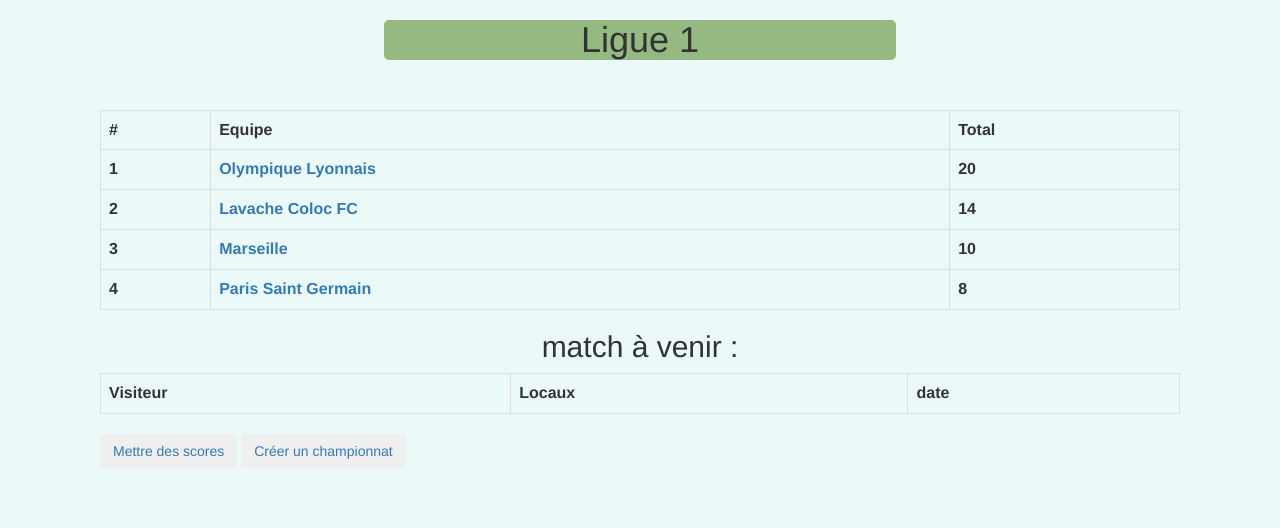
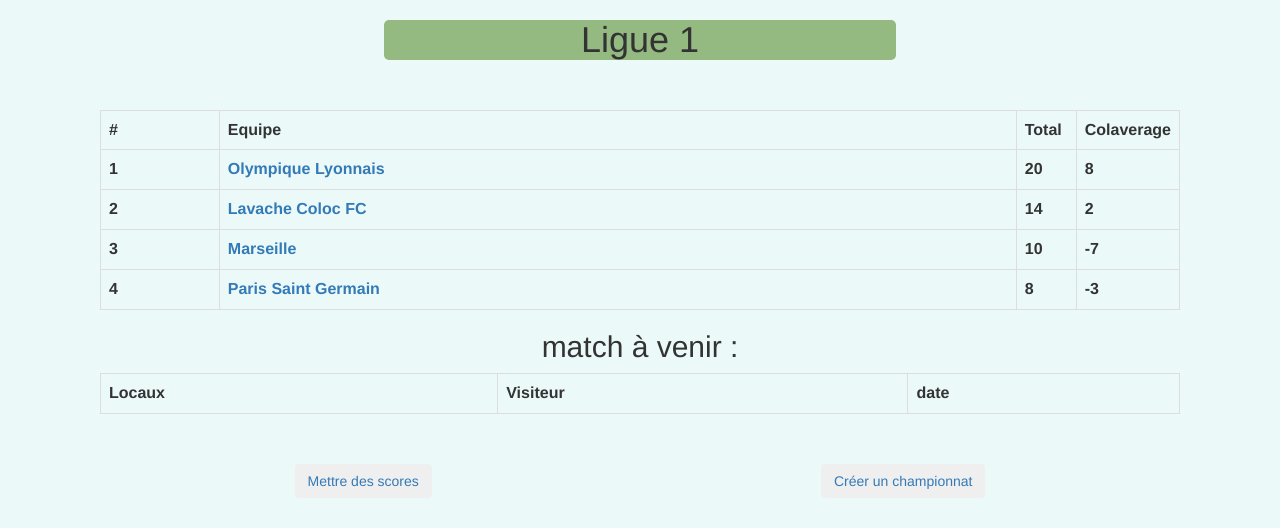
Before and after one commit to MartinNATAF/Django_Tournement, a Django app: page /polls/1/ in a window 1280 px wide. Shown: the top 528 px of the page. Run offline with Django 4.2, Linux system fonts and the light colour scheme; data comes from the database, SQL or seed files in the repository; both versions use the stored data as it was after the commit; lists and menus that the app fills with data are empty.

Commit message:
final css and add colaverage

```diff
--- a/tournement/polls/forms.py
+++ b/tournement/polls/forms.py
@@ -7,4 +7,4 @@
 
     class Meta:
         model = Match
-        fields = ('score_visiteurs', 'score_locaux',)
+        fields = ('score_locaux', 'score_visiteurs')
--- a/tournement/polls/models.py
+++ b/tournement/polls/models.py
@@ -11,11 +11,14 @@
     def get_equipes(self):
         equipes = Equipe.objects.all().filter(ligue=self.ID)
         for equipe in equipes:
+            colaverage = 0
             matches= Match.objects.all().filter(locaux=equipe.ID) | Match.objects.all().filter(visiteur=equipe.ID)
             final = 0
             for results in matches :
                 if results.score_visiteurs != '-' and results.score_visiteurs != '-':
                     if results.visiteur.ID == equipe.ID:
+                        colaverage = colaverage + int(results.score_visiteurs)
+                        colaverage  = colaverage - int(results.score_locaux)
                         if results.score_visiteurs > results.score_locaux:
                             final += 3
                         elif results.score_visiteurs == results.score_locaux and results.score_visiteurs != '-':
@@ -23,16 +26,19 @@
                         else:
                             final += 0
                     else:
+                        colaverage = colaverage - int(results.score_visiteurs)
+                        colaverage  = colaverage + int(results.score_locaux)
                         if results.score_visiteurs < results.score_locaux:
                             final += 3
                         elif results.score_visiteurs == results.score_locaux and results.score_visiteurs != '-':
                             final += 1
                         else:
                             final += 0
+            equipe.colaverage = colaverage
             equipe.point = final
             print(equipe.ID, ':' ,equipe.point)
             equipe.save()
-        return equipes
+        return equipes.order_by('-point','-colaverage')
 
 
 class Equipe(models.Model):
@@ -40,6 +46,7 @@
     ID = models.IntegerField(primary_key=True)
     nom = models.CharField(max_length=50)
     point = models.IntegerField(default=0)
+    colaverage = models.IntegerField(default=0)
     def get_matches(self):
         matches= Match.objects.all().filter(locaux=self.ID) | Match.objects.all().filter(visiteur=self.ID)
         return matches
@@ -47,9 +54,12 @@
         return self.nom
     def some(self):
         matches= Match.objects.all().filter(locaux=self.ID) | Match.objects.all().filter(visiteur=self.ID)
+        colaverage = 0
         final = 0
         for results in matches :
             if results.visiteur.ID == self.ID:
+                colaverage += results.score_visiteurs
+                colaverage  -= results.score_locaux
                 if results.score_visiteurs > results.score_locaux:
                     final += 3
                 elif results.score_visiteurs == results.score_locaux:
@@ -57,12 +67,15 @@
                 else:
                     final += 0
             else:
+                colaverage -= results.score_visiteurs
+                colaverage  += results.score_locaux
                 if results.score_visiteurs < results.score_locaux:
                     final += 3
                 elif results.score_visiteurs == results.score_locaux:
                     final += 1
                 else:
                     final += 0
+        self.colaverage = colaverage
         self.point = final
         self.save()
         return final
@@ -75,3 +88,5 @@
     score_visiteurs = models.CharField(default='-', max_length=2)
     score_locaux = models.CharField(default='-',max_length=2)
     date = models.DateField()
+    def __str__(self):
+        return self.ligue.nom
--- a/tournement/polls/static/polls/style.css
+++ b/tournement/polls/static/polls/style.css
@@ -1,7 +1,18 @@
-#butn{
-    margin-left: 30%;
-    margin-right: 30%;
+.flex_btn {
+    display: flex;
+    justify-content: center;
+    margin-top: 50px;
 }
+.th {
+    width: 60px !important;
+}
+
+.flex_btn_around {
+    display: flex;
+    justify-content: space-around;
+    margin-top: 50px;
+}
+
 .ligue{
     background-color: rgb(148, 186, 129);
     margin-left: 30%;
--- a/tournement/polls/templates/polls/detail.html
+++ b/tournement/polls/templates/polls/detail.html
@@ -9,13 +9,15 @@
             <tr>
                 <th>#</th>
                 <th>Equipe</th>
-                <th>Total</th>
+                <th class="th">Total</th>
+                <th class="th">Colaverage</th>
             </tr>
-            {% for equipe in ligue.get_equipes|dictsortreversed:"point" %}
+            {% for equipe in ligue.get_equipes %}
                 <tr>
                     <th>{{forloop.counter}}</th>
                     <th><a href="{% url 'polls:results' equipe.ID %}">{{ equipe.nom }}</a></th>
                     <th>{{ equipe.point }}</th>
+                    <th>{{ equipe.colaverage }}</th>
                 </tr>
             {% endfor %}
         </table>
@@ -26,18 +28,19 @@
         </h2>
             <table class="table table-bordered">
                 <tr>
+                    <th>Locaux</th>
                     <th>Visiteur</th>
-                    <th>Locaux</th>
                     <th>date</th>
                 </tr>
                 {% for match in ligue.get_matches %}
                     <tr>
+                        <td>{{ match.locaux }}</td>
                         <td>{{ match.visiteur }}</td>
-                        <td>{{ match.locaux }}</td>
                         <td>{{ match.date|date:"d M, Y" }}</td>
                     </tr>
                 {% endfor %}
             </table>
+            <div class="flex_btn_around">
                 <a href="./post">
                     <button  type="button" class="btn btn-outline-success">Mettre des scores</button>
                 </a>
@@ -46,3 +49,4 @@
                 </a>
             </div>
     </div>
+</div>
--- a/tournement/polls/templates/polls/post.html
+++ b/tournement/polls/templates/polls/post.html
@@ -4,7 +4,7 @@
 
 <h1>{{ ligue.nom }}</h1>
 {% for match in ligue.get_matches %}
-    <p>{{match.visiteur.nom}} VS {{match.locaux.nom}} joué le {{ match.date|date:"d M, Y" }}</p>
+    <p>{{match.locaux.nom}} VS {{match.visiteur.nom}} joué le {{ match.date|date:"d M, Y" }}</p>
     <form action="/polls/post/{{match.id}}/  " method="post">
         {% csrf_token %}
         {{ form }}
```
Also changed, not shown: tournement/polls/templates/polls/index.html (+6 -3 lines), tournement/db.sqlite3, tournement/polls/migrations/0015_equipe_colaverage.py (added). Lines whose indentation alone changed are shown as unchanged.
